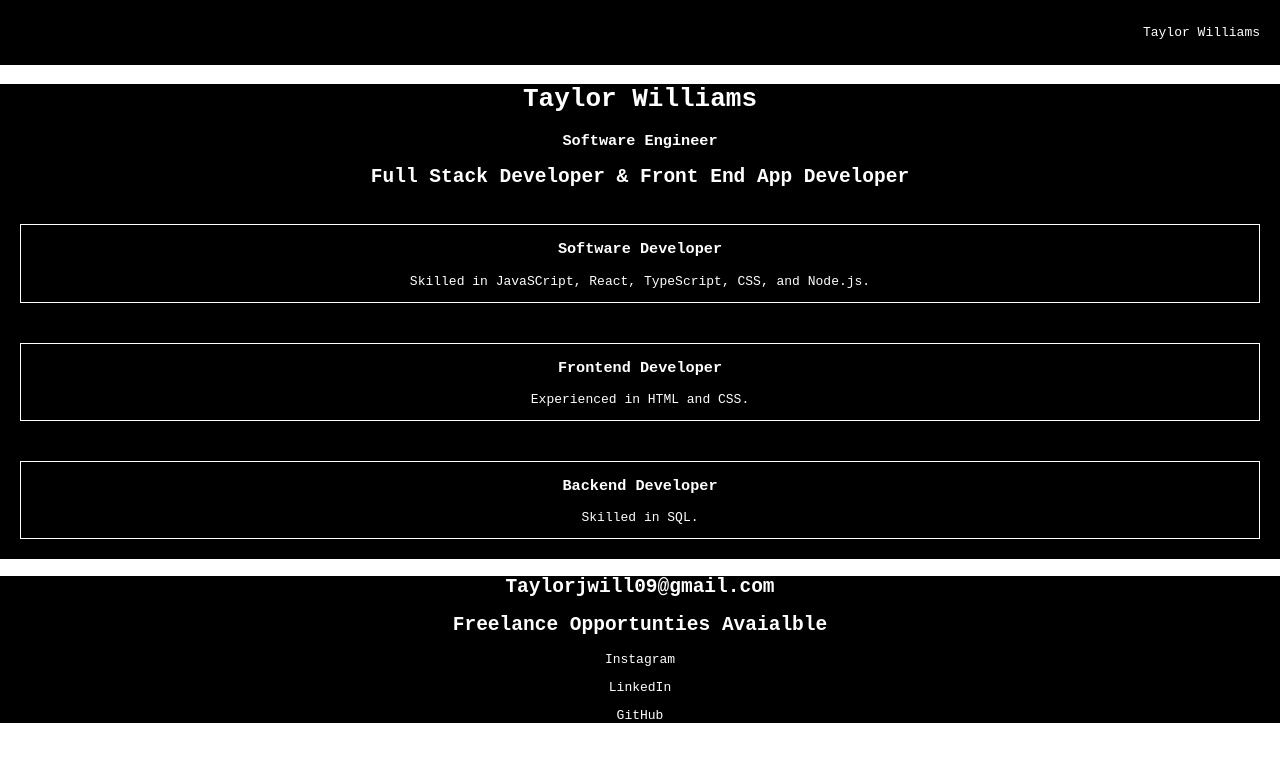
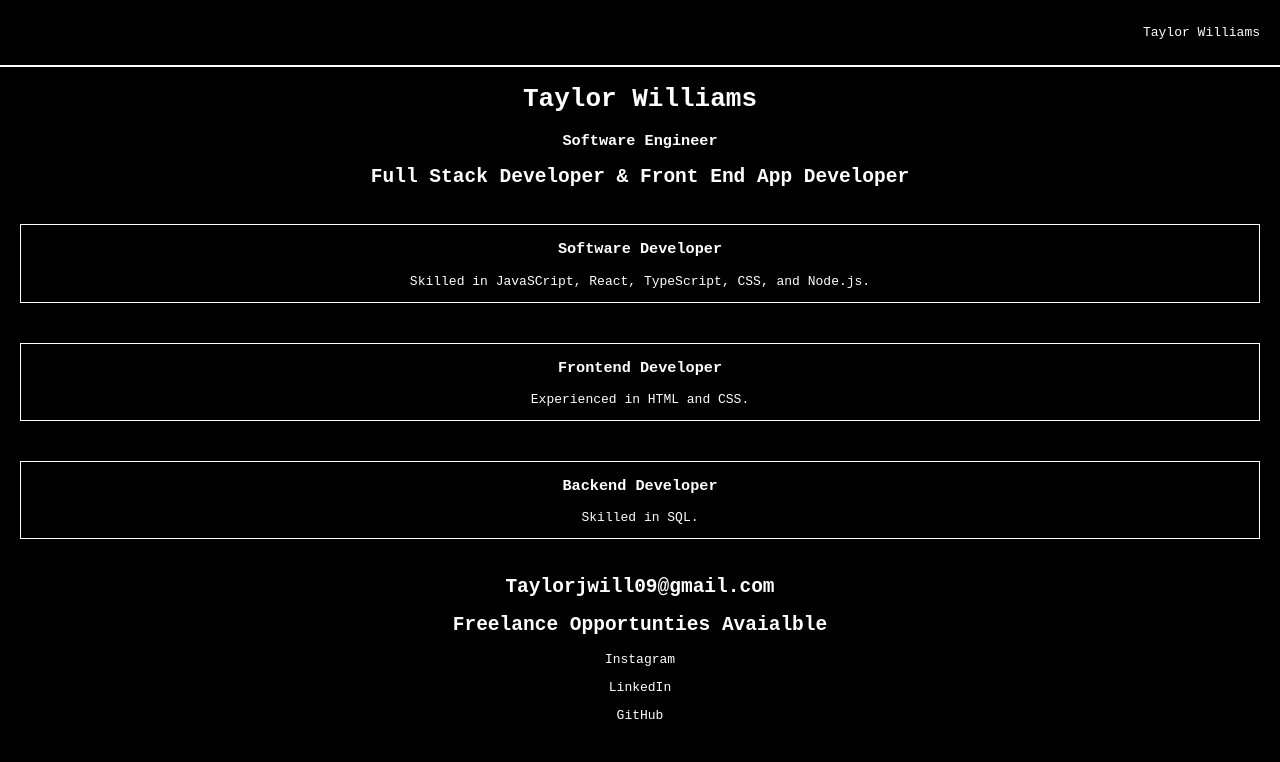
Before and after one commit to TaylorWill94/tay_port_2024, a React (Create React App) app: page / in a window 1280 px wide. Shown: the top 762 px of the page. Built offline with nearby package versions, Linux system fonts and the light colour scheme.

Commit message:
Makes background black throughout site

```diff
--- /dev/null
+++ b/src/App.css
@@ -0,0 +1,3 @@
+* {
+  background-color: black;
+}
--- a/src/App.js
+++ b/src/App.js
@@ -1,8 +1,9 @@
 // import logo from "./logo.svg";
 import { Routes, Route } from "react-router-dom";
 import Home from "./components/Home/Home";
-import Nav from "./Nav/Nav";
+import Nav from "./components/Nav/Nav";
 import Folder from "./components/Folder/Folder";
+import "./App.css";
 
 function App() {
   return (
--- a/src/components/Home/Home.css
+++ b/src/components/Home/Home.css
@@ -2,7 +2,7 @@
   .home {
     background: black;
     color: white;
-    /* position: absolute;
+    /* position: relative;
     width: 100%;
     height: 100%; */
   }
```
Also changed, not shown: src/components/Nav/Nav.css (renamed from src/Nav/Nav.css), src/components/Nav/Nav.js (renamed from src/Nav/Nav.js).
